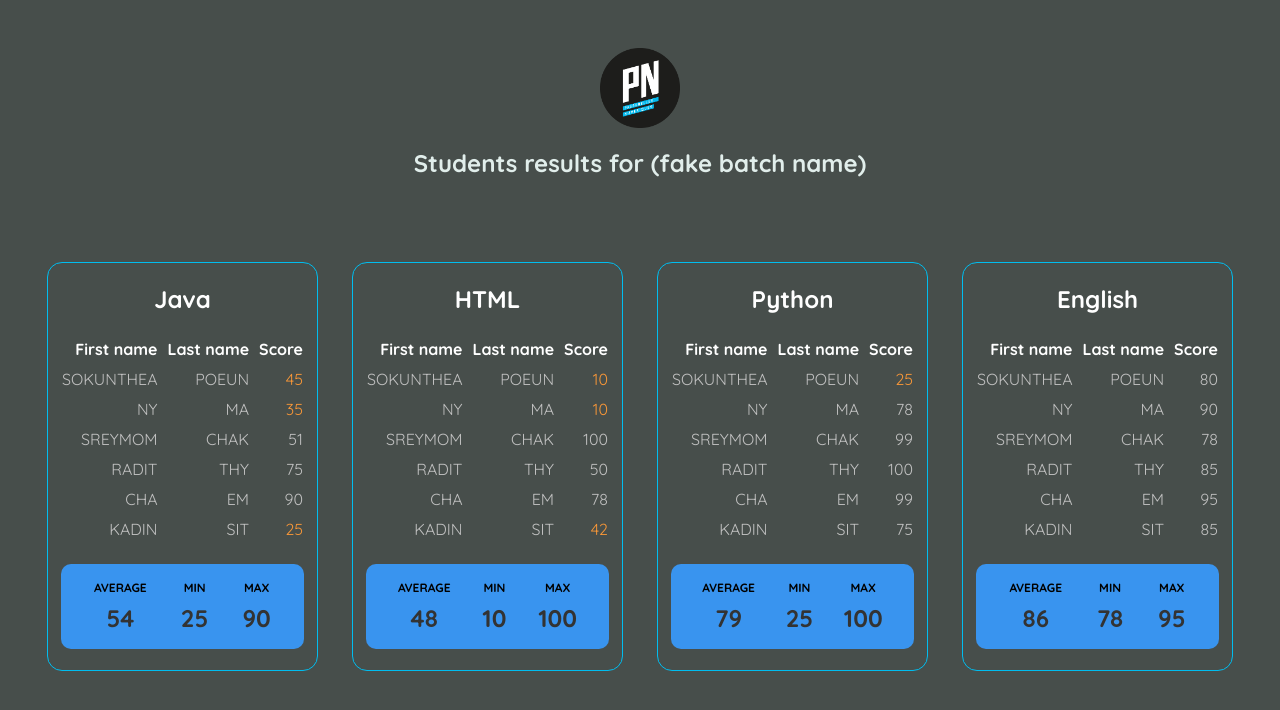
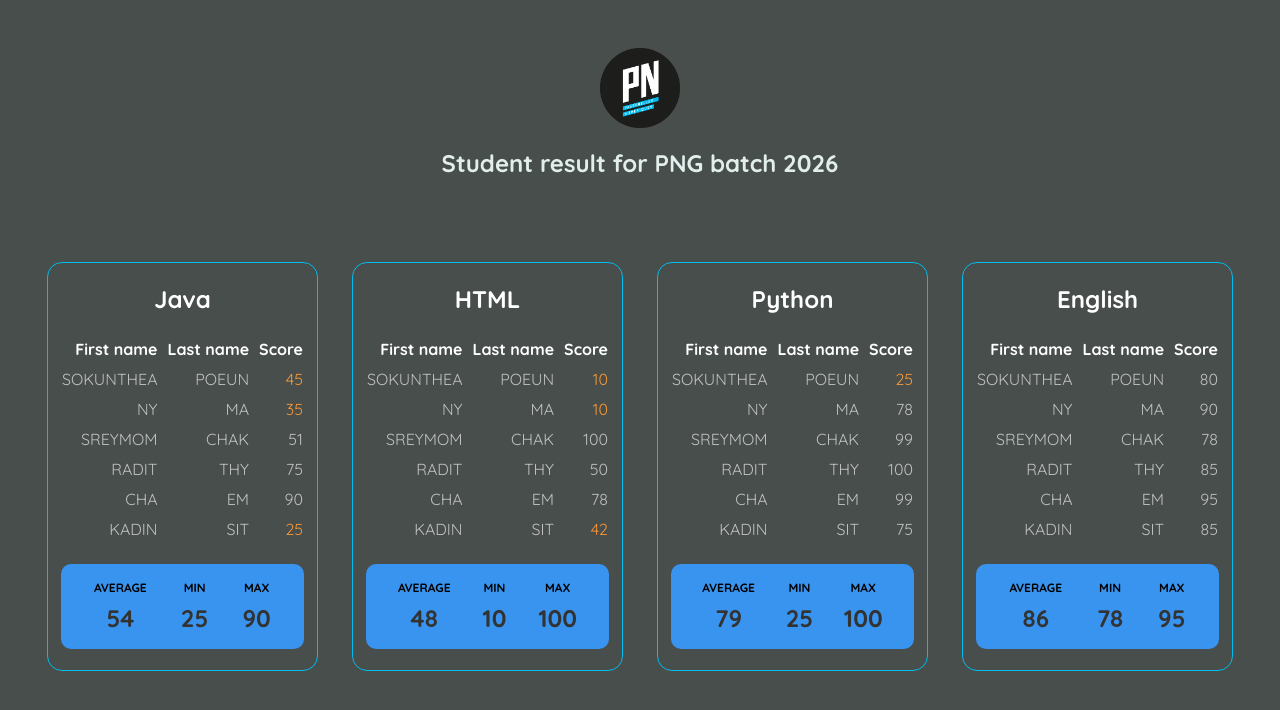
Before and after one commit to borared/Frontend-JSX-W6, a React (Vite) app: page / in a window 1280 px wide. Shown: the top 710 px of the page. Built offline with nearby package versions, Linux system fonts and the light colour scheme.

Commit message:
Finish All Steps

```diff
--- a/src/App.jsx
+++ b/src/App.jsx
@@ -4,7 +4,7 @@ import Score from "./components/Score.jsx";
 function App() {
   return (
     <>
-      <Header/>
+      <Header name="Student result for PNG batch 2026"/>
 
       <main className="scores-container">
         <Score courseName="Java" courseResults={JAVA_RESULTS}></Score>
--- a/src/components/Header.jsx
+++ b/src/components/Header.jsx
@@ -2,11 +2,11 @@ import React from 'react'
 import pnLogo from "../assets/pn-logo.png";
 
 
-function Header() {
+function Header({name}) {
   return (
     <header id="header">
             <img src={pnLogo} alt="PN Logo" />
-            <h1>Students results for (fake batch name)</h1>
+            <h1>{name}</h1>
     </header>
   )
 }
```
